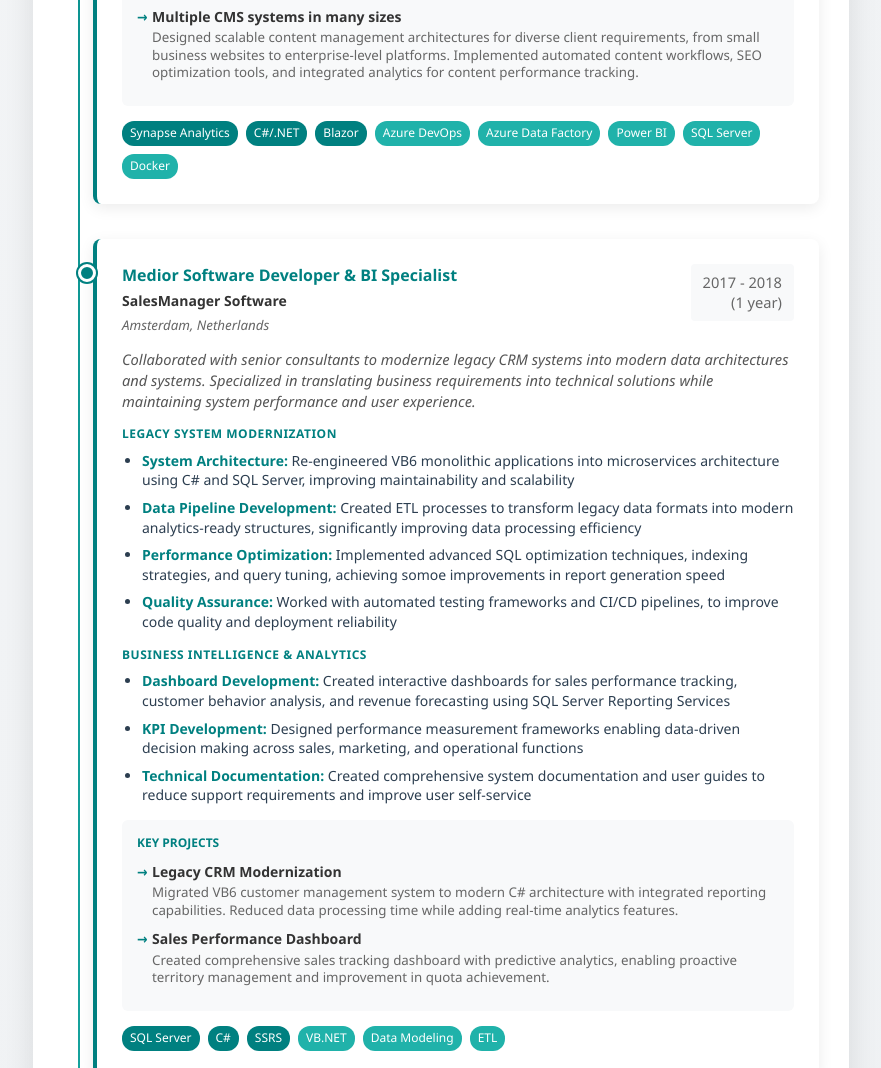
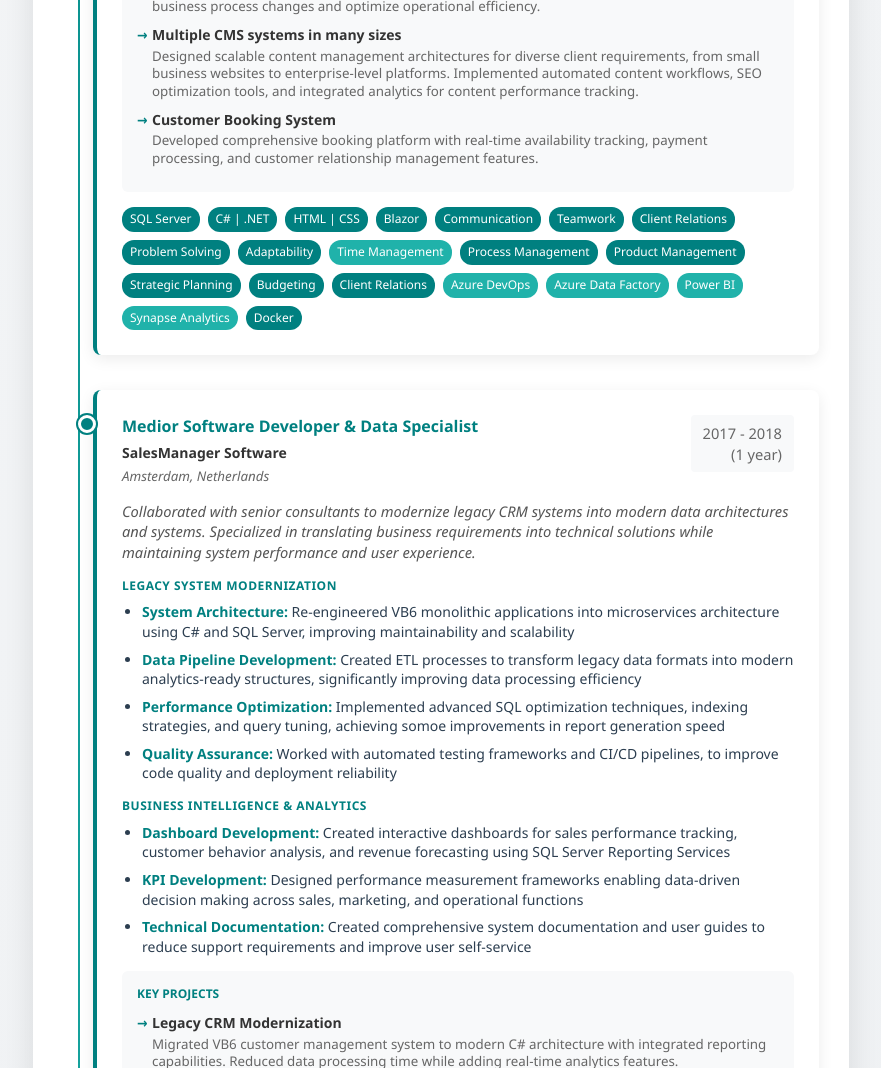
Before and after one commit to Marrelitious/CV, a plain HTML site: page index.html in a window 1280 px wide. Shown: the part 4391-5459 px from the top of the page, without its empty margins (199-1080 px from the left). Drawn offline with Linux system fonts and the light colour scheme.

Commit message:
Update index.html
updated skills

```diff
--- a/index.html
+++ b/index.html
@@ -1255,9 +1255,10 @@
                     <div class="experience-item">
                         <div class="job-header">
                             <div class="job-title-group">
-                                <div class="job-title">Founder & Solutions Architect</div>
+                                <div class="job-title">Founder & Solutions Consultant</div>
                                 <div class="company-name">Y-How Digital Solutions</div>
-                                <div class="job-location">Utrecht, Netherlands</div>
+                                <div class="job-location">Amsterdam, Netherlands</div>
+				<div class="job-location">Gauteng | Cape | KwaZulu-Natal, South Africa</div>
                             </div>
                             <div class="job-duration">2018 - Present<br>(7 years)</div>
                         </div>
@@ -1328,24 +1329,40 @@
                                 <div class="project-title">Multiple CMS systems in many sizes</div>
                                 <div class="project-desc">Designed scalable content management architectures for diverse client requirements, from small business websites to enterprise-level platforms. Implemented automated content workflows, SEO optimization tools, and integrated analytics for content performance tracking.</div>
                             </div>
+			    <div class="project-item">
+                                <div class="project-title">Customer Booking System</div>
+                                <div class="project-desc">Developed comprehensive booking platform with real-time availability tracking, payment processing, and customer relationship management features.</div>
+                            </div>
                         </div>
 
                         <div class="technologies">
-                            <div class="tech-tag">Synapse Analytics</div>
-                            <div class="tech-tag ">C#/.NET</div>
-                            <div class="tech-tag ">Blazor</div>
+                            <div class="tech-tag primary">SQL Server</div>
+                            <div class="tech-tag primary">C# | .NET</div>
+                            <div class="tech-tag primary">HTML | CSS</div>
+                            <div class="tech-tag primary">Blazor</div>
+                            <div class="tech-tag primary">Communication</div>
+                            <div class="tech-tag primary">Teamwork</div>
+                            <div class="tech-tag primary">Client Relations</div>
+                            <div class="tech-tag primary">Problem Solving</div>
+                            <div class="tech-tag primary">Adaptability</div>
+                            <div class="tech-tag secondary">Time Management</div>
+                            <div class="tech-tag primary">Process Management</div>
+                            <div class="tech-tag primary">Product Management</div>
+                            <div class="tech-tag primary">Strategic Planning</div>
+                            <div class="tech-tag primary">Budgeting</div>
+                            <div class="tech-tag primary">Client Relations</div>
                             <div class="tech-tag secondary">Azure DevOps</div>
                             <div class="tech-tag secondary">Azure Data Factory</div>
                             <div class="tech-tag secondary">Power BI</div>
-                            <div class="tech-tag secondary">SQL Server</div>
-                            <div class="tech-tag secondary">Docker</div>
+                            <div class="tech-tag secondary">Synapse Analytics</div>
+                            <div class="tech-tag tertiary">Docker</div>
                         </div>
                     </div>
 
                     <div class="experience-item">
                         <div class="job-header">
                             <div class="job-title-group">
-                                <div class="job-title">Medior Software Developer & BI Specialist</div>
+                                <div class="job-title">Medior Software Developer & Data Specialist</div>
                                 <div class="company-name">SalesManager Software</div>
                                 <div class="job-location">Amsterdam, Netherlands</div>
                             </div>
@@ -1421,10 +1438,6 @@
 
                         <div class="key-projects">
                             <div class="key-projects-title">Key Projects</div>
-                            <div class="project-item">
-                                <div class="project-title">Customer Booking System</div>
-                                <div class="project-desc">Developed comprehensive booking platform with real-time availability tracking, payment processing, and customer relationship management features.</div>
-                            </div>
                             <div class="project-item">
                                 <div class="project-title">Business Intelligence Dashboard</div>
                                 <div class="project-desc">Created executive dashboard for revenue tracking, customer behavior analysis, and operational performance monitoring.</div>
```
